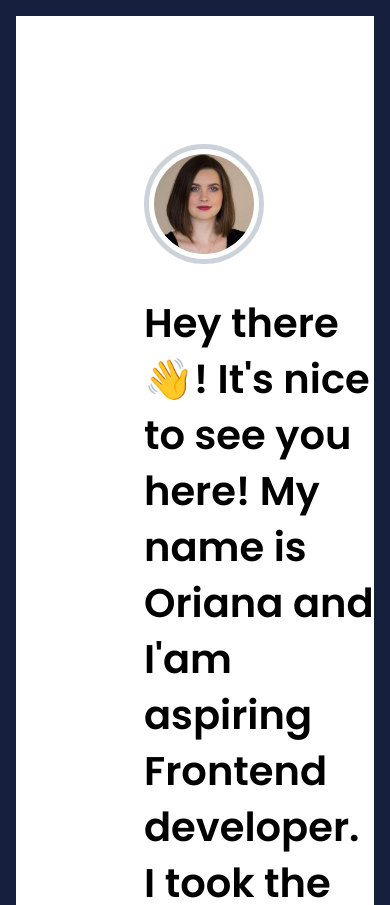
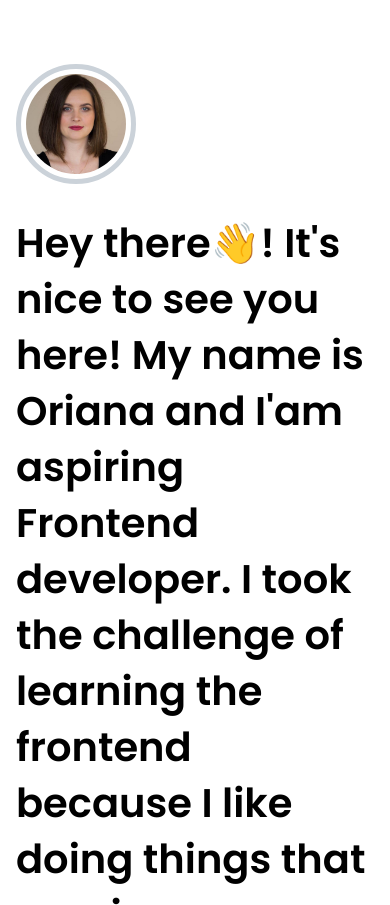
Before and after one commit to OrianaKJ/portfolio, a website built with webpack: page src/content/index.html in a window 390 px wide. Shown: the top 905 px of the page. Built offline with nearby package versions, Linux system fonts and the light colour scheme; no server answers; files whose address does not match are found by name.

Commit message:
feat: media queries for max 768px portfolio and heroSection started

```diff
--- a/src/scss/main.scss
+++ b/src/scss/main.scss
@@ -448,3 +448,14 @@ height: 222px;
   height: 32px;
 }
 }
+
+@media screen and (max-width: 768px) {
+  .portfolio {
+    border: none;
+    padding-top: 64px;
+  }
+  .heroSection {
+    margin: 0 16px;
+    font-size: 18px;
+  }
+}
```
Also changed, not shown: src/scss/main.css, src/scss/main.min.css.
